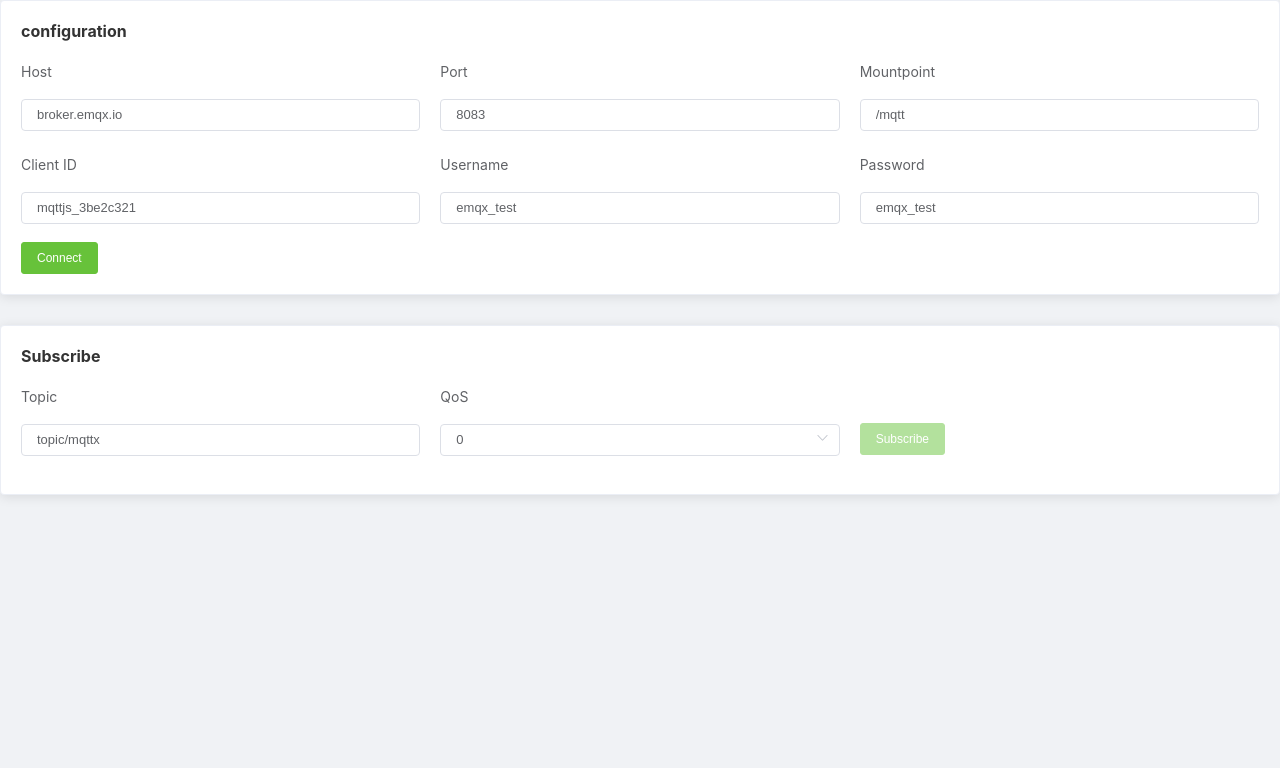
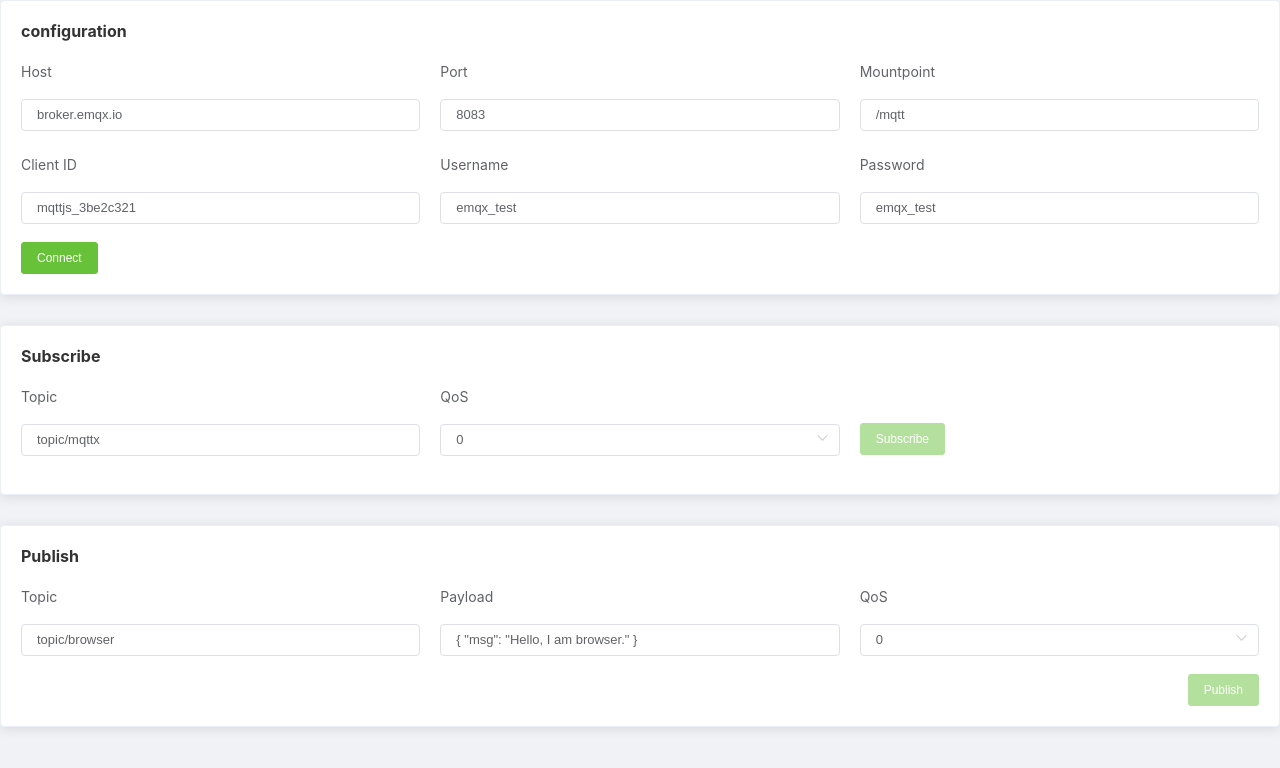
Before and after one commit to dngwoodo/vue-mqtt-test, a Vue app: page / in a window 1280 px wide. Shown: the top 768 px of the page. Built offline with nearby package versions, Linux system fonts and the light colour scheme.

Commit message:
etc: MqttPublishForm.vue 구현

```diff
--- a/src/components/MqttConnectionForm.vue
+++ b/src/components/MqttConnectionForm.vue
@@ -12,14 +12,21 @@
       </div>
       <mqtt-subscribe-form :client="client" />
     </el-card>
+    <el-card shadow="always" style="margin-bottom:30px">
+      <div class="emq-title">
+        Publish
+      </div>
+      <mqtt-publish-form :client="client" />
+    </el-card>
   </div>
 </template>
 
 <script>
 import MqttConfigurationForm from "./MqttConfigurationForm.vue";
+import MqttPublishForm from "./MqttPublishForm.vue";
 import MqttSubscribeForm from "./MqttSubscribeForm.vue";
 export default {
-  components: { MqttConfigurationForm, MqttSubscribeForm },
+  components: { MqttConfigurationForm, MqttSubscribeForm, MqttPublishForm },
   data() {
     return {
       client: {
--- /dev/null
+++ b/src/components/MqttPublishForm.vue
@@ -0,0 +1,81 @@
+<template>
+  <el-form
+    ref="publish"
+    hide-required-asterisk
+    size="small"
+    label-position="top"
+    :model="publish"
+  >
+    <el-row :gutter="20">
+      <el-col :span="8">
+        <el-form-item prop="topic" label="Topic">
+          <el-input v-model="publish.topic"></el-input>
+        </el-form-item>
+      </el-col>
+      <el-col :span="8">
+        <el-form-item prop="payload" label="Payload">
+          <el-input v-model="publish.payload" size="small"></el-input>
+        </el-form-item>
+      </el-col>
+      <el-col :span="8">
+        <el-form-item prop="qos" label="QoS">
+          <el-select v-model="publish.qos">
+            <el-option
+              v-for="(item, index) in qosList"
+              :key="index"
+              :label="item.label"
+              :value="item.value"
+            ></el-option>
+          </el-select>
+        </el-form-item>
+      </el-col>
+      <el-col style="display: flex; justify-content: flex-end;">
+        <el-button
+          :disabled="!client.connected"
+          type="success"
+          size="small"
+          class="publish-btn"
+          @click="doPublish"
+        >
+          Publish
+        </el-button>
+      </el-col>
+    </el-row>
+  </el-form>
+</template>
+
+<script>
+export default {
+  props: {
+    client: {
+      type: Object,
+      default: () => {}
+    }
+  },
+  data() {
+    return {
+      publish: {
+        topic: "topic/browser",
+        qos: 0,
+        payload: '{ "msg": "Hello, I am browser." }'
+      },
+      qosList: [
+        { label: 0, value: 0 },
+        { label: 1, value: 1 },
+        { label: 2, value: 2 }
+      ]
+    };
+  },
+  methods: {
+    doPublish() {
+      const { topic, qos, payload } = this.publish;
+      this.client.publish(topic, payload, qos, error => {
+        if (error) {
+          console.log("Publish error", error);
+        }
+        console.log("Publish 성공");
+      });
+    }
+  }
+};
+</script>
```
